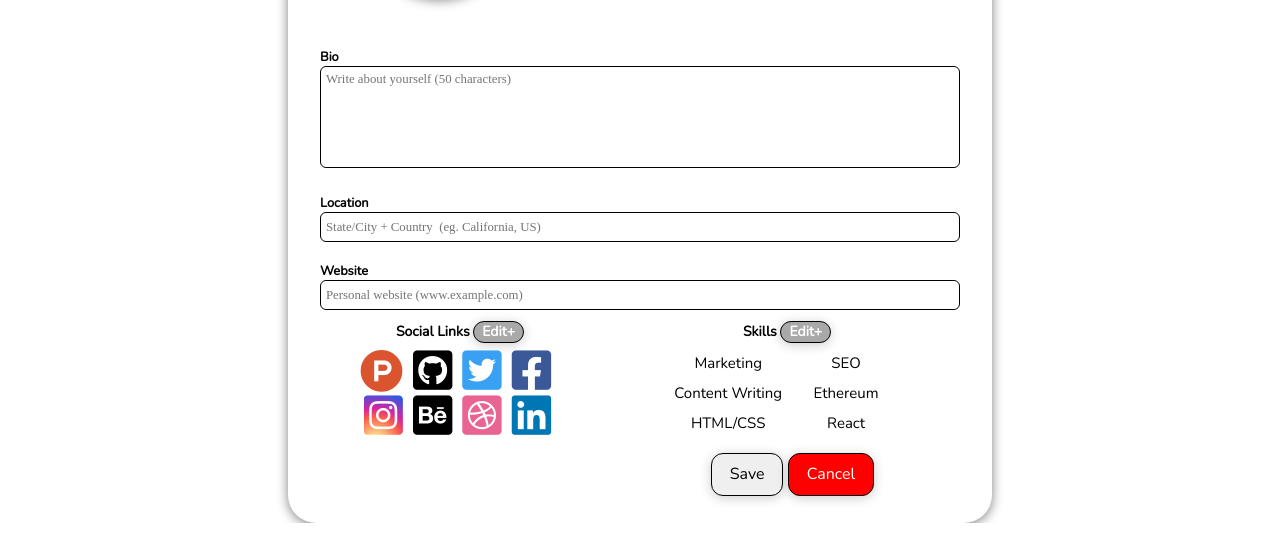
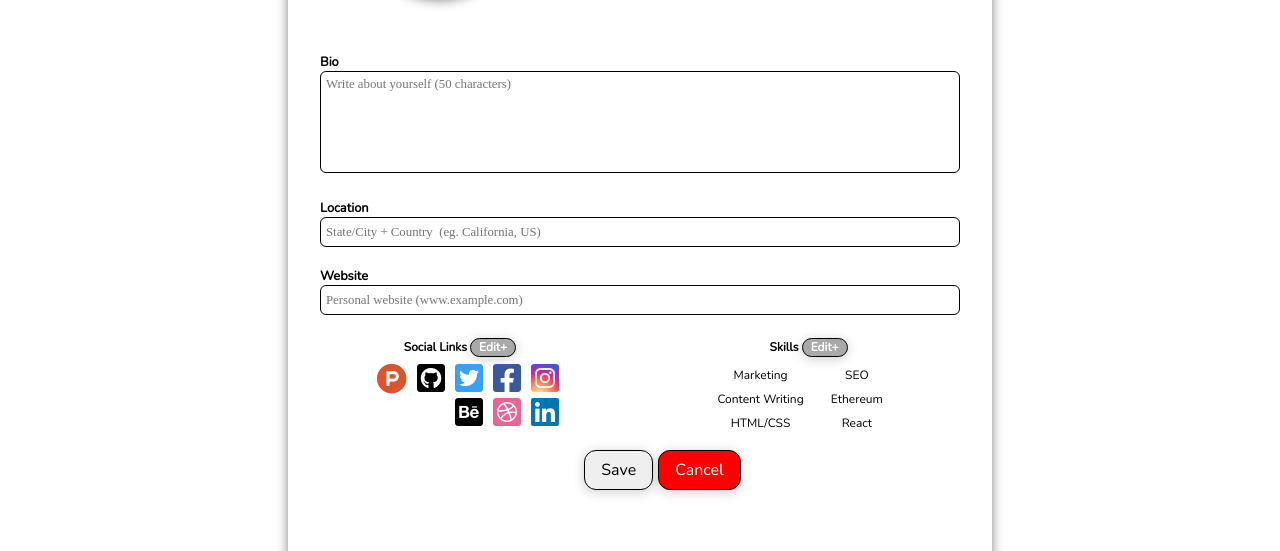
Before and after one commit to 4gnle/Coopefy, a React (Create React App) app in the folder client/: page /edit-profile in a window 1280 px wide. Shown: the part 287-838 px from the top of the page. Before the commit the page ends 810 px from the top, so only its background shows below. Built offline with nearby package versions, Linux system fonts and the light colour scheme; no server answers.

Commit message:
Fixing CSS 2

```diff
--- a/client/src/components/Create Profile/CreateProfile.css
+++ b/client/src/components/Create Profile/CreateProfile.css
@@ -1,5 +1,5 @@
 .createprofile-edit-box {
-  top: 10px;
+  height: 700px;
   max-width: 50%;
   margin-left: auto;
   margin-right: auto;
@@ -55,7 +55,7 @@
 }
 
 .createprofile-bottom-inputs {
-  margin-top: 50px;
+  margin-top: 55px;
   float: center;
 }
 
@@ -87,7 +87,6 @@
   border: 1px solid #000000;
   box-sizing: border-box;
   width: 100%;
-  height: 35%;
   left: 350px;
   font-size: 1vw;
   font-style: 'Nunito';
@@ -96,10 +95,9 @@
 }
 
 .createprofile-buttons {
-  position: relative;
-  bottom: -10px;
-  left: 150px;
-  display: inline-block;
+  margin-left: 40px;
+  margin-right: auto;
+  margin-top: 110px;
 }
 @media (max-width: 1080px) {
   .createprofile-edit-box {
@@ -156,7 +154,7 @@
     font-size: 1.5vw;
     padding: 5px;
     margin-bottom: 5px;
-    height: 50px;
+    height: 25%;
   }
 
   .createprofile-buttons {
--- a/client/src/components/Create Profile/Skills and Socials/SkillsandSocials.css
+++ b/client/src/components/Create Profile/Skills and Socials/SkillsandSocials.css
@@ -9,7 +9,7 @@
 
 .bottom-section .socials label {
   font-weight: bold;
-  font-size: 25px;
+  font-size: 1.5vh;
   margin-left: -40px;
 }
 
@@ -21,12 +21,12 @@
 }
 
 .social-icons i {
-  font-size: 55px;
+  font-size: 4vh;
   margin-left: 10px;
 }
 
 .social-icons i.fa-product-hunt {
-font-size: 54px;
+  font-size: 3.8vh;
 }
 
 
@@ -37,14 +37,14 @@ font-size: 54px;
 
 .bottom-section .skills label {
   font-weight: bold;
-  font-size: 25px;
+  font-size: 1.5vh;
   margin-right: 60px;
 }
 
 .skills-text {
   display: grid;
   grid-template-columns: repeat(2, 3fr);
-  grid-auto-rows: 40px;
+  grid-auto-rows: 1.5em;
   margin-right: 50px;
   margin-top: 5px;
 }
@@ -52,133 +52,8 @@ font-size: 54px;
 .skills-text p {
   margin-right: 10px;
   margin-bottom: 10px;
-  font-size: 20px;
+  font-size: 1.5vh;
   text-align: center;
-}
-
-@media (max-width: 1440px) {
-  .bottom-section .socials {
-    margin-top: -10px;
-  }
-
-  .bottom-section .socials label {
-    font-size: 15px;
-  }
-
-  .social-icons {
-    width: 100%;
-    margin-left: 7px;
-  }
-
-  .social-icons i {
-    font-size: 35px;
-  }
-
-  .social-icons i.fa-product-hunt {
-  font-size: 34px;
-  }
-
-  .bottom-section .skills {
-    margin-top: -10px;
-  }
-
-  .bottom-section .skills label {
-    font-size: 15px;
-  }
-
-  .skills-text {
-    grid-auto-rows: 25px;
-    margin-right: 50px;
-    margin-top: 2px;
-  }
-
-  .skills-text p {
-    margin-bottom: auto;
-    font-size: 13px;
-  }
-}
-
-
-@media (max-width: 1280px) {
-
-  .bottom-section .socials {
-    margin-top: -10px;
-  }
-
-  .bottom-section .socials label {
-    font-size: 14px;
-  }
-
-  .social-icons {
-    width:auto;
-  }
-
-  .social-icons i {
-    font-size: 45px;
-  }
-
-  .social-icons i.fa-product-hunt {
-  font-size: 43px;
-  }
-
-  .bottom-section .skills {
-    margin-top: -10px;
-  }
-
-  .bottom-section .skills label {
-    font-size: 14px;
-  }
-
-  .skills-text {
-    grid-auto-rows: 30px;
-    margin-right: 50px;
-    margin-top: 5px;
-  }
-
-  .skills-text p {
-    font-size: 15px;
-  }
-}
-
-@media (max-width: 1160px) {
-  .bottom-section .socials {
-    margin-top: -10px;
-  }
-
-  .bottom-section .socials label {
-    font-size: 12px;
-  }
-
-  .social-icons {
-    width:auto;
-  }
-
-  .social-icons i {
-    font-size: 32px;
-  }
-
-  .social-icons i.fa-product-hunt {
-  font-size: 32px;
-  }
-
-  .bottom-section .skills {
-    margin-top: -10px;
-  }
-
-  .bottom-section .skills label {
-    font-size: 12px;
-    margin-right: 15px;
-  }
-
-  .skills-text {
-    grid-auto-rows: 25px;
-    margin-right: 10px;
-    margin-top: 5px;
-  }
-
-  .skills-text p {
-    font-size: 12px;
-  }
 }
 
 @media (max-width: 900px) {
@@ -216,49 +91,6 @@ font-size: 54px;
     grid-auto-rows: 23px;
     margin-right: 10px;
     margin-top: 1px;
-  }
-
-  .skills-text p {
-    font-size: 11px;
-  }
-}
-
-@media (max-width: 768px) {
-  .bottom-section .socials {
-    margin-top: -10px;
-  }
-
-  .bottom-section .socials label {
-    font-size: 11px;
-  }
-
-  .social-icons {
-    width:auto;
-    margin-left: -5px;
-  }
-
-  .social-icons i {
-    font-size: 25px;
-  }
-
-  .social-icons i.fa-product-hunt {
-  font-size: 25px;
-  }
-
-  .bottom-section .skills {
-    margin-top: -10px;
-    margin-right: -10px;
-  }
-
-  .bottom-section .skills label {
-    font-size: 11px;
-    margin-right: 5px;
-  }
-
-  .skills-text {
-    grid-auto-rows: 18px;
-    margin-right: -10px;
-    margin-top: 0px;
   }
 
   .skills-text p {
@@ -309,93 +141,3 @@ font-size: 54px;
     font-size: 8px;
   }
 }
-
-@media (max-width: 380px) {
-  .bottom-section .socials {
-    margin-top: -15px;
-  }
-
-  .bottom-section .socials label {
-    font-size: 9px;
-    margin-left: -15px;
-  }
-
-  .social-icons {
-    max-width: 90%;
-    margin-left: -10px;
-  }
-
-  .social-icons i {
-    font-size: 18px;
-  }
-
-  .social-icons i.fa-product-hunt {
-  font-size: 18px;
-  }
-
-  .bottom-section .skills {
-    margin-top: -15px;
-    margin-right: -10px;
-  }
-
-  .bottom-section .skills label {
-    font-size: 9px;
-    margin-right: 5px;
-  }
-
-  .skills-text {
-    grid-auto-rows: 15px;
-    margin-right: -10px;
-    margin-top: 0px;
-  }
-
-  .skills-text p {
-    font-size: 7px;
-  }
-
-}
-
-@media (max-width: 281px) {
-  .bottom-section .socials {
-    margin-top: -15px;
-  }
-
-  .bottom-section .socials label {
-    font-size: 8px;
-    margin-left: -15px;
-  }
-
-  .social-icons {
-    max-width: 120%;
-    margin-left: -35px;
-  }
-
-  .social-icons i {
-    font-size: 15px;
-  }
-
-  .social-icons i.fa-product-hunt {
-    font-size: 14px;
-  }
-
-  .bottom-section .skills {
-    max-width: 65%;
-    margin-top: -15px;
-    margin-right: -25px;
-  }
-
-  .bottom-section .skills label {
-    font-size: 8px;
-    margin-right: 5px;
-  }
-
-  .skills-text {
-    grid-auto-rows: 14px;
-    margin-right: -10px;
-    margin-top: 0px;
-  }
-
-  .skills-text p {
-    font-size: 7px;
-  }
-}
--- a/client/src/components/UI/Button.css
+++ b/client/src/components/UI/Button.css
@@ -2,7 +2,7 @@
   font: inherit;
   cursor: pointer;
   margin: 5px;
-  padding: 1rem 2rem;
+  padding: 0.5rem 1rem;
   border: 1px solid black;
   box-shadow: 0 2px 12px rgba(0, 0, 0, 0.2);
   background-color: #darkgray;
@@ -19,7 +19,7 @@
 .primary {
   font: inherit;
   cursor: pointer;
-  padding: 1rem 2rem;
+  padding: 0.5rem 1rem;
   border-radius: 12px;
   transition: all 0.5s ease;
   border: 1px solid black;
@@ -53,7 +53,7 @@
 .bad {
   font: inherit;
   cursor: pointer;
-  padding: 1rem 2rem;
+  padding: 0.5rem 1rem;
   border-radius: 12px;
   transition: all 0.5s ease;
   border: 1px solid black;
@@ -78,38 +78,6 @@ button:active:disabled {
   cursor: not-allowed;
 }
 
-@media (max-width: 1440px) {
-  .button {
-    margin: 5px 5px ;
-    padding: 0.6rem 1.1rem;
-  }
-
-  .primary {
-    padding: 0.6rem 1.1rem;
-  }
-
-  .bad {
-    padding: 0.6rem 1.1rem;
-  }
-
-}
-
-@media (max-width: 1280px) {
-  .button {
-    margin: 5px 5px ;
-    padding: 0.6rem 1.1rem;
-  }
-
-  .primary {
-    padding: 0.6rem 1.1rem;
-  }
-
-  .bad {
-    padding: 0.6rem 1.1rem;
-  }
-
-}
-
 @media (max-width: 992px) {
   .button {
     padding: 0.5rem 0.8rem;
@@ -122,26 +90,6 @@ button:active:disabled {
 
   .bad {
     padding: 0.5rem 0.8rem;
-  }
-}
-
-@media (max-width: 768px) {
-  .button {
-    padding: 0.4rem 0.7rem;
-  }
-
-  .primary {
-    padding: 0.4rem 0.7rem;
-    color: white;
-  }
-
-  .primary:hover {
-    background-color: lightgreen;
-    color: black;
-  }
-
-  .bad {
-    padding: 0.4rem 0.7rem;
   }
 }
 
@@ -163,21 +111,3 @@ button:active:disabled {
   }
 
 }
-
-@media (max-width: 380px) {
-  .button {
-    padding: 0.15rem 0.25rem;
-  }
-
-  .primary {
-    padding: 0.15rem 0.25rem;
-  }
-
-  .small {
-    padding: 0.1rem 0.2rem;
-  }
-
-  .bad {
-    padding: 0.15rem 0.25rem;
-  }
-}
--- a/client/src/components/UI/ProfileImage.css
+++ b/client/src/components/UI/ProfileImage.css
@@ -29,8 +29,9 @@
 }
 
 .buttons {
-  float: left;
+  position: absolute;
   margin-left: 60px;
+  margin-top: -15px;
 }
 
 .button-image {
```
